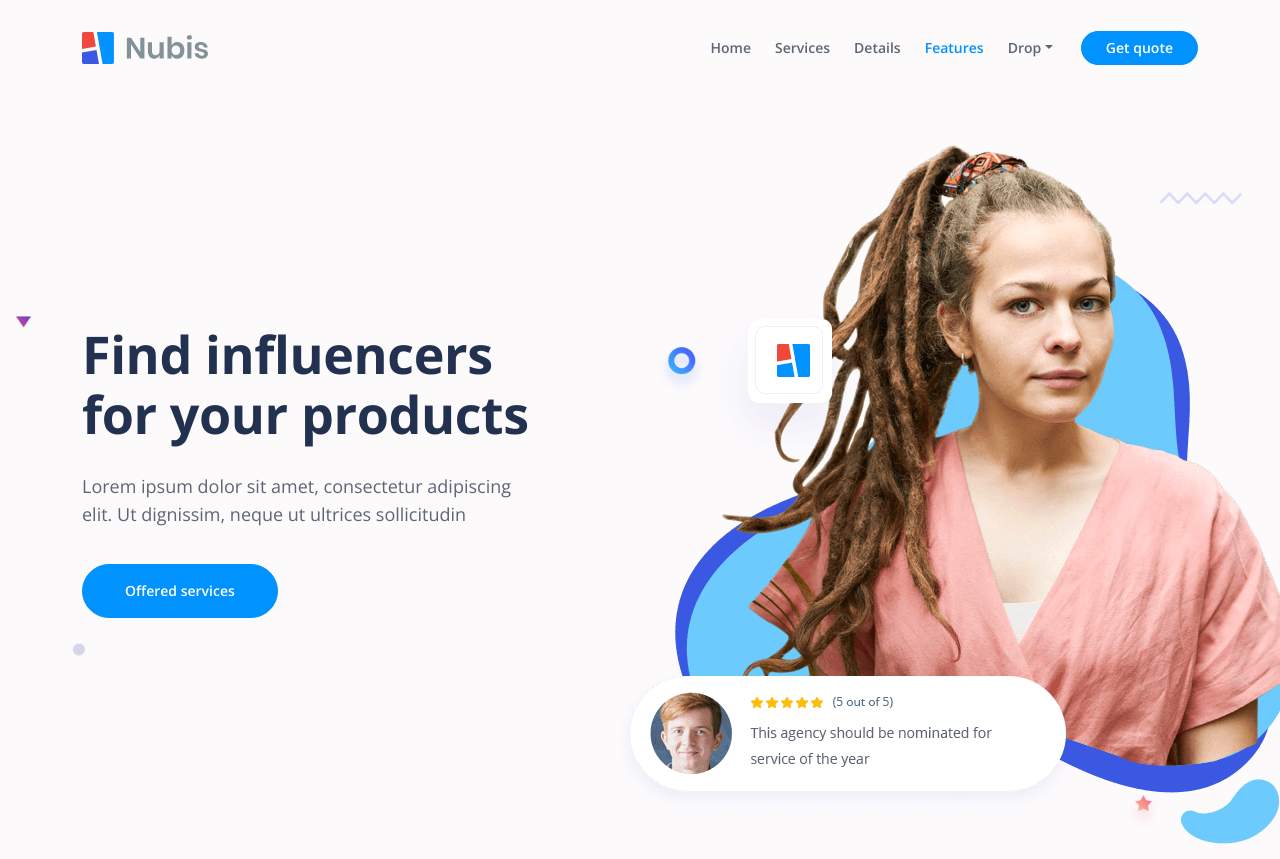
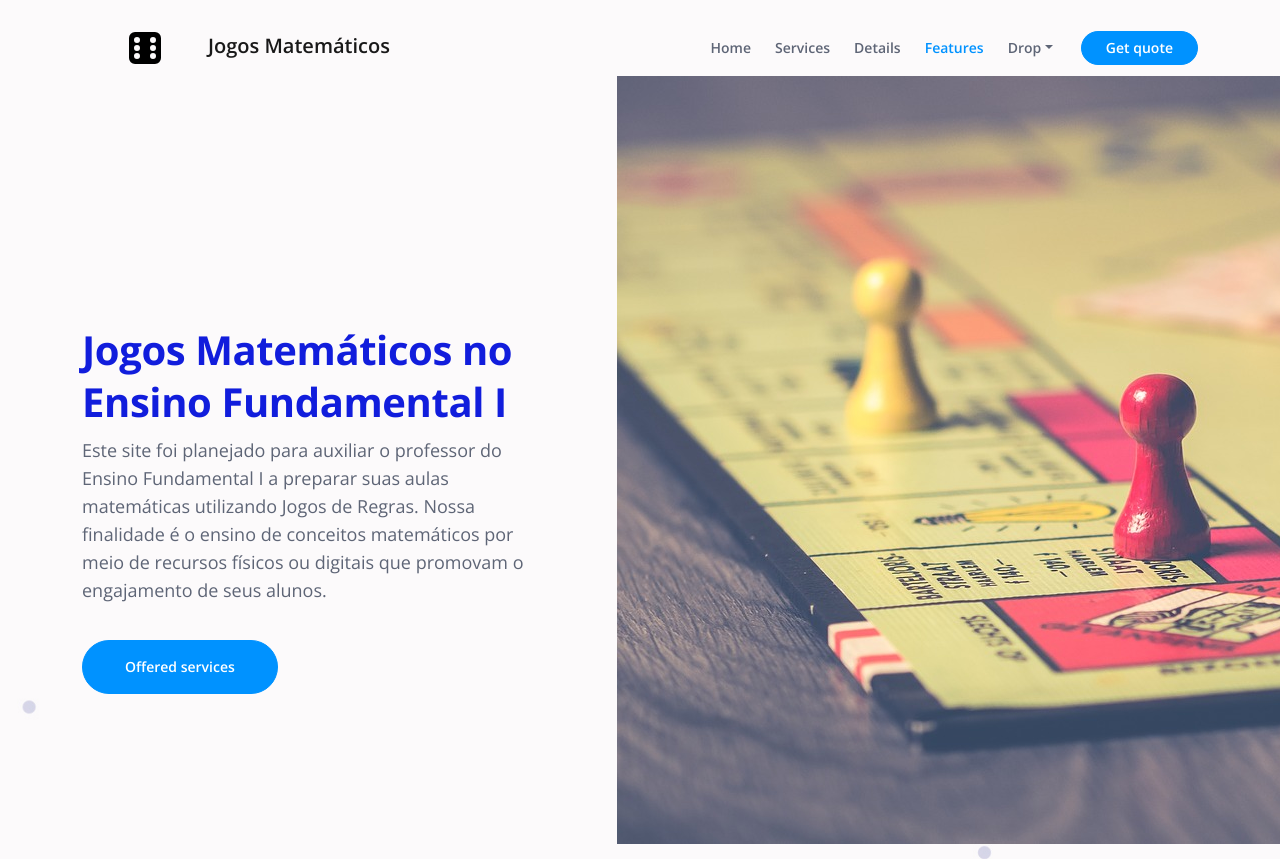
Before and after one commit to orck10/jogos-para-ensino-fundamental, a plain HTML site: page index.html in a window 1280 px wide. Shown: the top 859 px of the page. Drawn offline with nearby package versions, Linux system fonts and the light colour scheme.

Commit message:
Ajuste dos titulos da pagina

```diff
--- a/css/styles.css
+++ b/css/styles.css
@@ -46,6 +46,13 @@ body, p {
 
 h1 {
 	color: #223150;
+	font-weight: 700;
+	font-size: 2.5rem;
+	line-height: 3.25rem;
+	letter-spacing: -0.4px;
+}
+.h1-cus-title{
+	color: #111DDC;
 	font-weight: 700;
 	font-size: 2.5rem;
 	line-height: 3.25rem;
--- a/index.html
+++ b/index.html
@@ -18,7 +18,7 @@
 	<meta name="twitter:card" content="summary_large_image"> <!-- to have large image post format in Twitter -->
 
     <!-- Webpage Title -->
-    <title>Jogos Matemáticos no Ensino Fundamental 1</title>
+    <title>Jogos Matemáticos no Ensino Fundamental I</title>
 
     <!-- Styles -->
     <link href="https://fonts.googleapis.com/css2?family=Open+Sans:ital,wght@0,400;0,600;0,700;1,400&display=swap" rel="stylesheet">
@@ -37,7 +37,7 @@
         <div class="container">
 
             <!-- Image Logo -->
-            <a class="navbar-brand logo-image" href="index.html"><img src="images/logo.svg" alt="alternative"></a>
+            <a class="navbar-brand logo-image" href="index.html"><img src="images/dice-6-fill.svg" alt="alternative">Jogos Matemáticos</a>
 
             <!-- Text Logo - Use this if you don't have a graphic logo -->
             <!-- <a class="navbar-brand logo-text" href="index.html">Nubis</a> -->
@@ -86,14 +86,14 @@
             <div class="row">
                 <div class="col-lg-6 col-xl-5">
                     <div class="text-container">
-                        <h1 class="h1-large">Find influencers for your products</h1>
-                        <p class="p-large">Lorem ipsum dolor sit amet, consectetur adipiscing elit. Ut dignissim, neque ut ultrices sollicitudin</p>
+                        <h1 class="h1-cus-title">Jogos Matemáticos no Ensino Fundamental I</h1>
+                        <p class="p-large">Este site foi planejado para auxiliar o professor do Ensino Fundamental I a preparar suas aulas matemáticas utilizando Jogos de Regras. Nossa finalidade é o ensino de conceitos matemáticos por meio de recursos físicos ou digitais que promovam o engajamento de seus alunos.</p>
                         <a class="btn-solid-lg" href="#services">Offered services</a>
                     </div> <!-- end of text-container -->
                 </div> <!-- end of col -->
                 <div class="col-lg-6 col-xl-7">
                     <div class="image-container">
-                        <img class="img-fluid" src="images/header-image.png" alt="alternative">
+                        <img class="img-fluid" src="images/header-image.jpg" alt="alternative">
                     </div> <!-- end of image-container -->
                 </div> <!-- end of col -->
             </div> <!-- end of row -->
```
Also changed, not shown: images/dice-6-fill.svg (added), images/header-image.jpg (added), images/header-image1.png (renamed from images/header-image.png).
